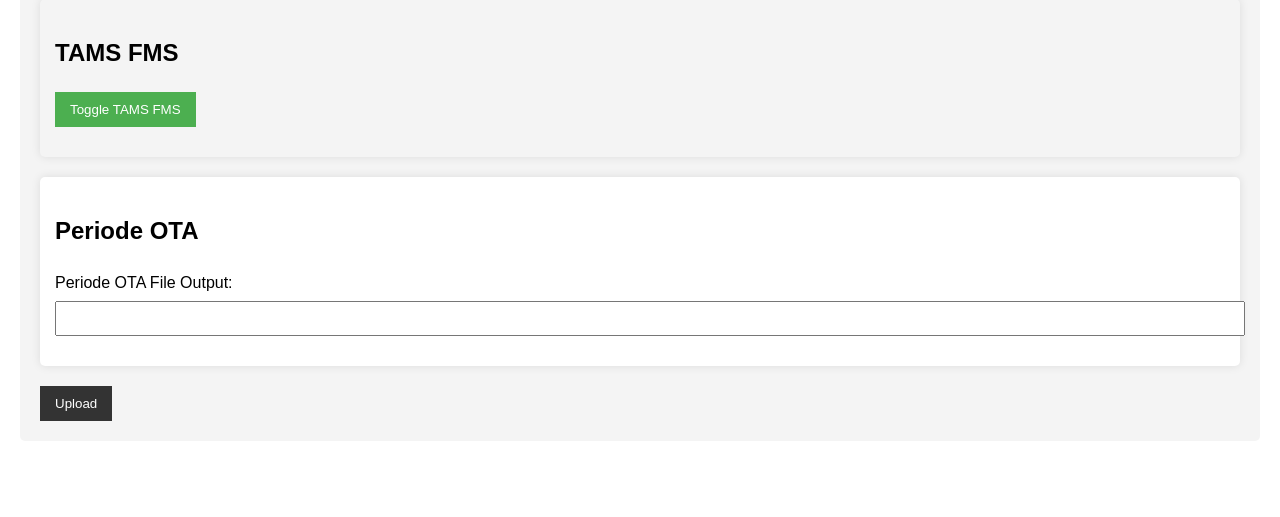
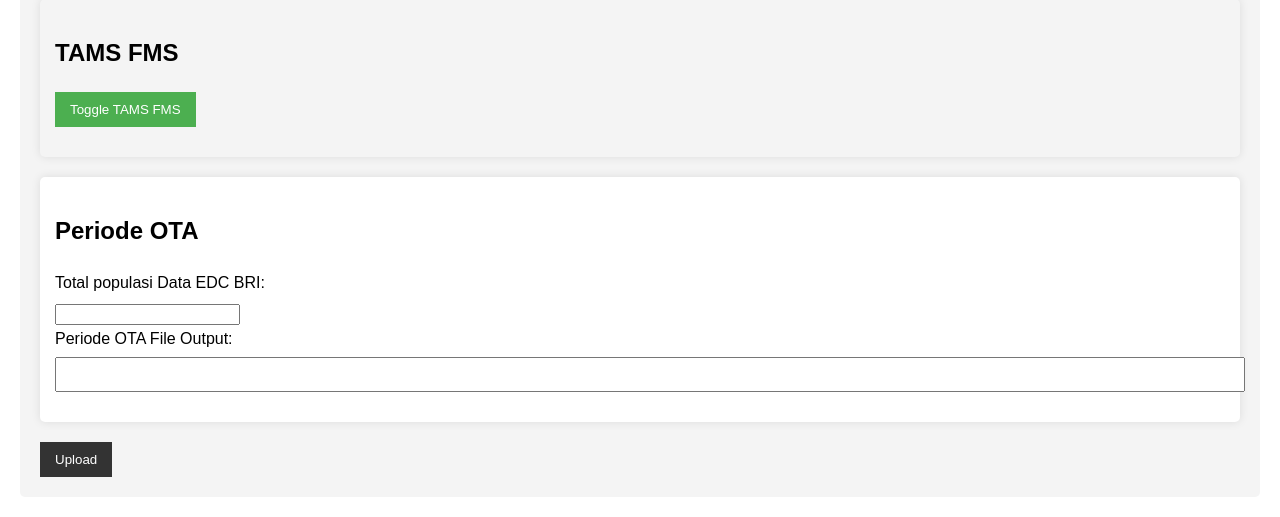
Before and after one commit to karelleo/Olah-Data-OTA-Excel, a Flask app: page / in a window 1280 px wide. Shown: the part 775-1292 px from the top of the page. Before the commit the page ends 1196 px from the top, so only its background shows below. Run offline with Flask 3, Linux system fonts and the light colour scheme.

Commit message:
chart sudah ada tinggal pembenaran logikanya

```diff
--- a/app.py
+++ b/app.py
@@ -4,6 +4,7 @@
 import openpyxl
 import logging
 import numpy as np
+from io import BytesIO
 import matplotlib
 matplotlib.use('Agg')
 import matplotlib.pyplot as plt
@@ -11,6 +12,119 @@
 from openpyxl import Workbook
 from openpyxl.drawing.image import Image
 from openpyxl.styles import Font, Alignment, Border, Side
+from openpyxl.chart import BarChart, Reference
+from openpyxl.chart.label import DataLabelList
+
+#Chart Buat
+
+def create_pie_chart(sizes, labels, colors, title):
+    fig, ax = plt.subplots(figsize=(10, 7))
+    ax.pie(sizes, labels=labels, colors=colors, autopct='%1.1f%%', startangle=90)
+    ax.axis('equal')
+    plt.title(title)
+
+    img_buffer = io.BytesIO()
+    plt.savefig(img_buffer, format='png')
+    img_buffer.seek(0)
+    img = Image(img_buffer)
+    plt.close(fig)
+    return img
+
+import logging
+
+def create_charts(data, total_populasi, version_a920pro):
+    charts = []
+    logging.info(f"Total populasi: {total_populasi}")
+
+    def safe_value(value, name):
+        if value < 0:
+            logging.warning(f"Negative value detected for {name}: {value}. Setting to 0.")
+            return 0
+        return value
+
+    def safe_subtract(a, b):
+        return max(0, a - b)
+
+    # 1. Data Download Tams Sharing 10.2.2.5:7000
+    active_sharing = safe_value(data['sharing'].get('Active transaksi', {}).get('Total', 0), "active_sharing")
+    inactive_sharing = safe_subtract(total_populasi, active_sharing)
+    logging.info(f"Sharing - Active: {active_sharing}, Inactive: {inactive_sharing}")
+
+    charts.append(create_pie_chart(
+        [active_sharing, inactive_sharing],
+        ['Active', 'Inactive'],
+        ['#66b3ff', '#ff9999'],
+        'Data Download Tams Sharing 10.2.2.5:7000'
+    ))
+
+    # 2. Data Apply Tams Sharing 10.2.2.5:7000
+    charts.append(create_pie_chart(
+        [active_sharing, inactive_sharing],
+        ['Active', 'Inactive'],
+        ['#66b3ff', '#ff9999'],
+        'Data Apply Tams Sharing 10.2.2.5:7000'
+    ))
+
+    # 3. Data Download Tams FMS 10.2.30.2:7000
+    active_fms = safe_value(data['fms'].get('Active transaksi', {}).get('Total', 0), "active_fms")
+    inactive_fms = safe_subtract(total_populasi, active_fms)
+    logging.info(f"FMS - Active: {active_fms}, Inactive: {inactive_fms}")
+
+    charts.append(create_pie_chart(
+        [active_fms, inactive_fms],
+        ['Active', 'Inactive'],
+        ['#66b3ff', '#ff9999'],
+        'Data Download Tams FMS 10.2.30.2:7000'
+    ))
+
+    # 4. Data Apply Tams FMS 10.2.30.2:7000
+    charts.append(create_pie_chart(
+        [active_fms, inactive_fms],
+        ['Active', 'Inactive'],
+        ['#66b3ff', '#ff9999'],
+        'Data Apply Tams FMS 10.2.30.2:7000'
+    ))
+
+    # 5 & 6. Data Download/Apply Tams FMS dan Sharing
+    active_combined = safe_value(active_sharing + active_fms, "active_combined")
+    inactive_combined = safe_subtract(total_populasi, active_combined)
+    logging.info(f"Combined - Active: {active_combined}, Inactive: {inactive_combined}")
+
+    charts.append(create_pie_chart(
+        [active_combined, inactive_combined],
+        ['Active', 'Inactive'],
+        ['#66b3ff', '#ff9999'],
+        'Data Download/Apply Tams FMS dan Sharing'
+    ))
+
+        # 7. Data Update Aplikasi Versi
+    download_key = next((key for key in data['sharing'] if 'download' in key.lower()), None)
+    if download_key:
+        downloaded = safe_value(data['sharing'][download_key].get('Total', 0) + data['fms'][download_key].get('Total', 0), "downloaded")
+    else:
+        downloaded = 0
+
+    active_not_downloaded = safe_subtract(active_combined, downloaded)
+    inactive = safe_subtract(total_populasi, active_combined)
+
+    logging.info(f"Update Aplikasi - Downloaded: {downloaded}, Active Not Downloaded: {active_not_downloaded}, Inactive: {inactive}")
+
+    charts.append(create_pie_chart(
+        [downloaded, active_not_downloaded, inactive],
+        ['Downloaded', 'Active Not Downloaded', 'Inactive'],
+        ['#ffa500', '#66b3ff', '#ff9999'],
+        f'Data Update Aplikasi Versi {version_a920pro} Primavista'
+    ))
+
+    return charts
+
+def add_charts_to_worksheet(ws, charts):
+    for i, chart in enumerate(charts):
+        ws.add_image(chart, f'K{1 + i * 20}')
+
+#Akhir Chart Buat
+
+
 def add_dataframe_to_worksheet(ws, df, start_row, start_col):
     # Add headers
     headers = ["Type", "Populasi Tams", "Download Completed start Scheduller", "Apply config", "Active transaksi"]
@@ -132,7 +246,6 @@
 @app.route('/', methods=['GET', 'POST'])
 def upload_file():
     if request.method == 'POST':
-        output_filename = request.form.get('output_filename', 'Default')
         logging.info("Received POST request")
         logging.debug(f"Form data: {request.form}")
         logging.debug(f"Files received: {request.files}")
@@ -172,6 +285,10 @@
             }
             logging.info(f"Versions: {versions}")
 
+            # Get total_populasi from form
+            total_populasi = int(request.form.get('total_populasi', 0))
+            output_filename = request.form.get('output_filename', 'Default')
+
             logging.info("Starting file processing")
 
             wb = openpyxl.Workbook()
@@ -191,7 +308,6 @@
 
                 results[data_type] = result
 
-    # ... (kode lainnya untuk menambahkan data ke worksheet)
                 if ws.max_row > 1:
                     ws.append([])
 
@@ -202,6 +318,20 @@
                 ws.merge_cells(start_row=ws.max_row, start_column=1, end_row=ws.max_row, end_column=5)
 
                 add_dataframe_to_worksheet(ws, results[data_type], ws.max_row + 1, 1)
+
+            # Add "TAMS FMS dan Sharing" section
+            ws.append([])
+            ws.append(["TAMS FMS dan SHARING "])
+            title_cell = ws.cell(row=ws.max_row, column=1)
+            title_cell.font = Font(size=16, bold=True)
+            title_cell.alignment = Alignment(horizontal='center')
+            ws.merge_cells(start_row=ws.max_row, start_column=1, end_row=ws.max_row, end_column=5)
+
+            # Combine data from TAMS Sharing and TAMS FMS
+            combined_data = results['sharing'].set_index('Type') + results['fms'].set_index('Type')
+            combined_data = combined_data.reset_index()
+
+            add_dataframe_to_worksheet(ws, combined_data, ws.max_row + 2, 1)  # +2 untuk memberikan satu baris kosong
 
             # Adjust column widths
             for column in ws.columns:
@@ -219,33 +349,58 @@
                 adjusted_width = (max_length + 2)
                 ws.column_dimensions[column_letter].width = adjusted_width
 
-            # Add "TAMS FMS dan Sharing" section
+            #  # Add percentage calculations
+            # ws.append([])
+            # ws.append(["Persentase"])
+            # percentage_row = ws.max_row
+
+            # for col in range(2, 6):  # Columns B to E
+            #     column_letter = openpyxl.utils.get_column_letter(col)
+            #     total_value = combined_data.iloc[2, col-1]  # Get the total value from the "Total" row
+            #     percentage = (total_value / total_populasi) * 100 if total_populasi > 0 else 0
+            #     ws.cell(row=percentage_row, column=col, value=percentage / 100)
+            #     ws.cell(row=percentage_row, column=col).number_format = '0.00%'
+
+            # Add total_populasi
             ws.append([])
-            ws.append(["TAMS FMS dan SHARING "])
-            title_cell = ws.cell(row=ws.max_row, column=1)
-            title_cell.font = Font(size=16, bold=True)
-            title_cell.alignment = Alignment(horizontal='center')
-            ws.merge_cells(start_row=ws.max_row, start_column=1, end_row=ws.max_row, end_column=5)
+            ws.append(["Total Populasi", total_populasi])
 
-            # Combine data from TAMS Sharing and TAMS FMS
-            combined_data = results['sharing'].set_index('Type') + results['fms'].set_index('Type')
-            combined_data = combined_data.reset_index()
+             # Membuat data untuk charts
+            data = {
+                'sharing': results['sharing'].set_index('Type').to_dict(),
+                'fms': results['fms'].set_index('Type').to_dict(),
+            }
 
-            add_dataframe_to_worksheet(ws, combined_data, ws.max_row + 2, 1)  # +2 untuk memberikan satu baris kosong
+            # Membuat charts
+            charts = create_charts(data, total_populasi, versions['sharing']['a920pro'])
 
-            # Adjust column widths for the combined section
-            for col in range(1, ws.max_column + 1):
-                max_length = 0
-                column_letter = openpyxl.utils.get_column_letter(col)
-                for row in range(1, ws.max_row + 1):
-                    cell = ws.cell(row=row, column=col)
-                    try:
-                        if len(str(cell.value)) > max_length:
-                            max_length = len(str(cell.value))
-                    except:
-                        pass
-                adjusted_width = (max_length + 2)
-                ws.column_dimensions[column_letter].width = adjusted_width
+            # Menambahkan charts ke worksheet
+            add_charts_to_worksheet(ws, charts)
+
+            # # Membuat bar chart (kode yang sudah ada)
+            # chart = BarChart()
+            # chart.type = "col"
+            # chart.style = 10
+            # chart.title = "Persentase Data OTA BRI FMS"
+            # chart.y_axis.title = 'Persentase'
+            # chart.x_axis.title = 'Kategori'
+
+            # data = Reference(ws, min_col=2, min_row=percentage_row, max_row=percentage_row, max_col=5)
+            # cats = Reference(ws, min_col=2, min_row=percentage_row-1, max_row=percentage_row-1, max_col=5)
+            # chart.add_data(data, titles_from_data=True)
+            # chart.set_categories(cats)
+
+            # # Customize chart
+            # chart.height = 15  # height in cm
+            # chart.width = 20   # width in cm
+
+            # # Add data labels
+            # chart.dataLabels = DataLabelList()
+            # chart.dataLabels.showVal = True
+            # chart.dataLabels.format = '0.00%'
+
+            # # Add the bar chart to the worksheet
+            # ws.add_chart(chart, "A" + str(ws.max_row + 2))
 
             # Save Excel file
             output_filename = f'File Data OTA BRI FMS {output_filename}.xlsx'
--- a/templates/index.html
+++ b/templates/index.html
@@ -125,6 +125,9 @@
       <div class="section" id="periodeota">
         <h2>Periode OTA</h2>
         <div id="fmsContent">
+            <label for="total_populasi">Total populasi Data EDC BRI:</label>
+            <input type="number" class="form-control" id="total_populasi" name="total_populasi" required>
+
             <label for="output_filename">Periode OTA File Output:</label>
             <input type="text" class="form-control" id="output_filename" name="output_filename" required>
         </div>
```
Also changed, not shown: 1 other file.
